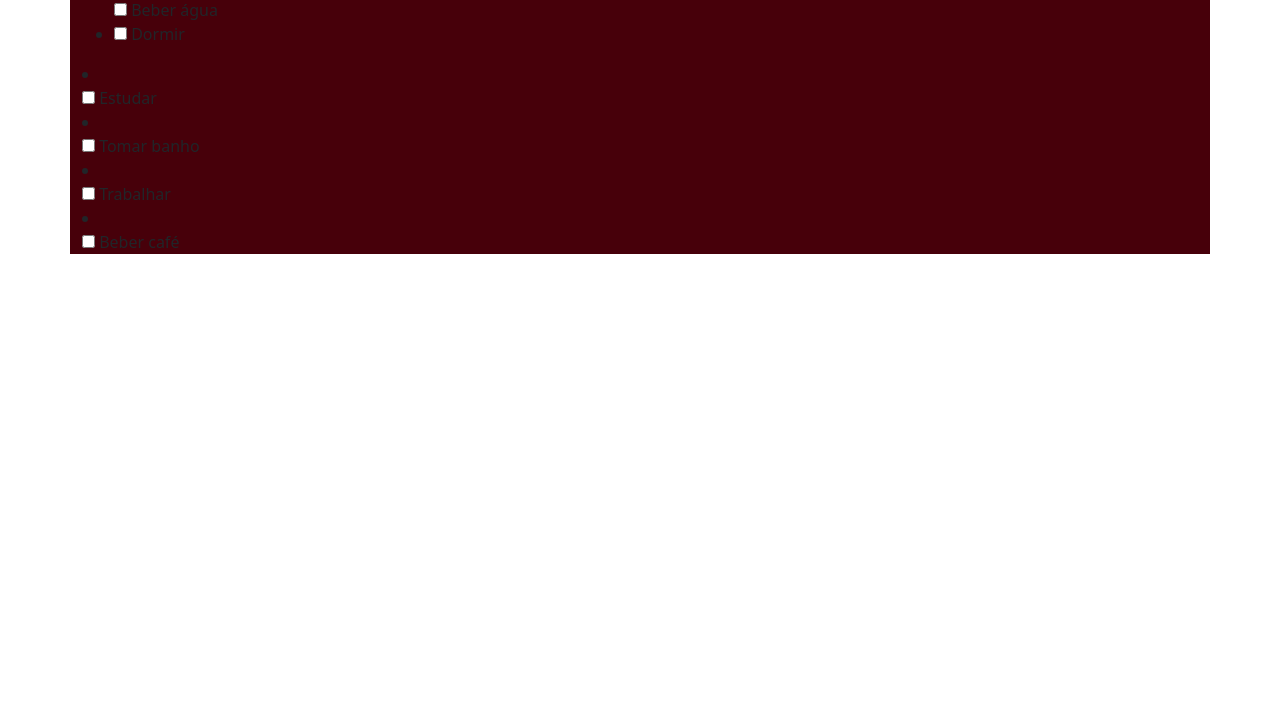
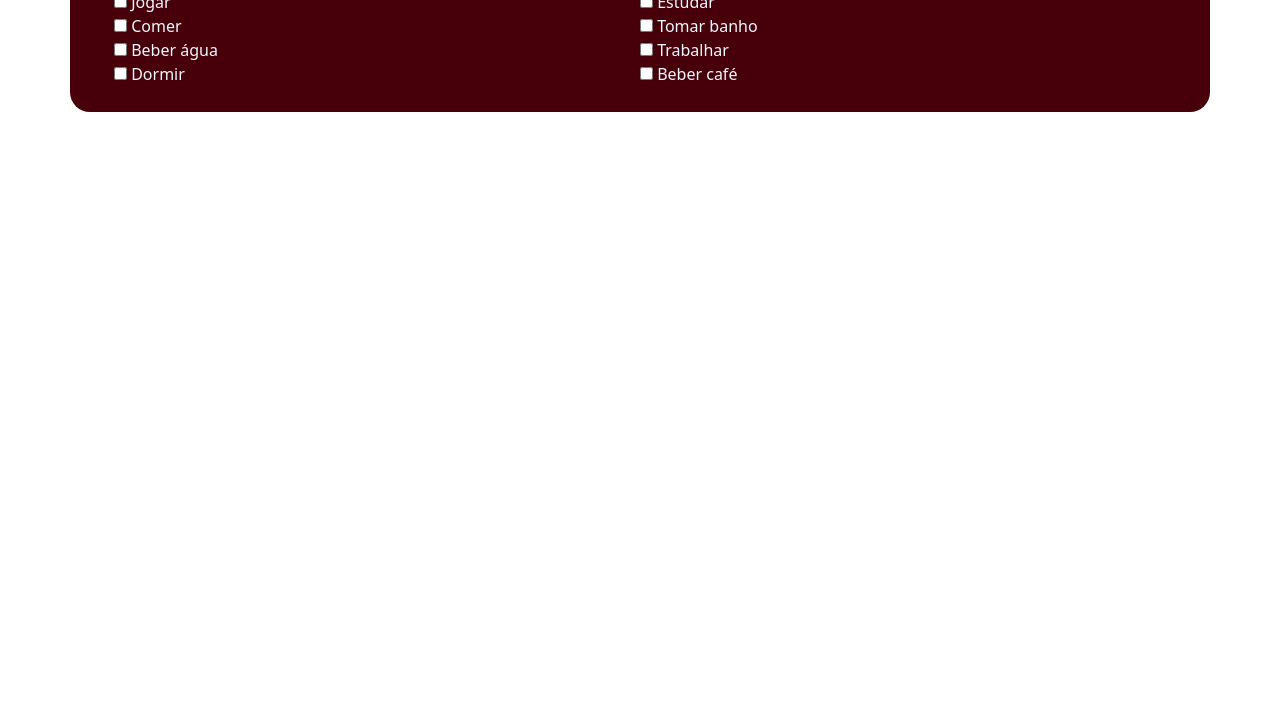
Before and after one commit to WedleySilva/Lista, a plain HTML site: page index.html in a window 1280 px wide. Shown: the part 96-800 px from the top of the page. Drawn offline with nearby package versions, Linux system fonts and the light colour scheme.

Commit message:
Update style.css

```diff
--- a/style.css
+++ b/style.css
@@ -1,6 +1,29 @@
 .container {
     background-color: #47000A;
-
-
+    color: aliceblue;
+    margin: 30px;
+    border-radius: 20px;
+    width: 320px;
+    padding: 10px;
 
 }
+
+h2 {
+    text-align: center;
+    color: aliceblue;
+
+}
+
+.removed {
+    list-style: none;
+}
+
+.coluna-50 {
+    width: 50%;
+
+}
+
+.linha{
+    display: flex;
+    flex-flow: row wrap;
+    }
```
